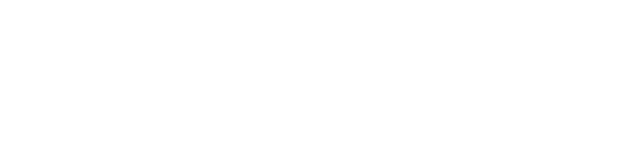
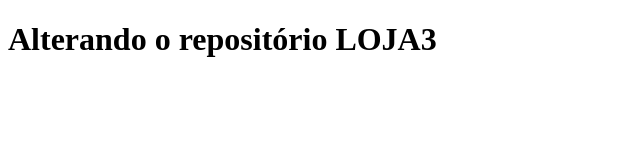
Before and after one commit to Rudineitomaz/lojavirtual, a plain HTML site: page index.html in a window 1280 px wide. Shown: the whole page, without its empty margins (0-640 px from the left). Drawn offline with Linux system fonts and the light colour scheme.

Commit message:
editing index & creating script.js

```diff
--- a/index.html
+++ b/index.html
@@ -6,5 +6,6 @@
     <title>Document</title>
 </head>
 <body>
+    <h1>Alterando o repositório LOJA3</h1>
 </body>
 </html>
--- /dev/null
+++ b/script.js
@@ -0,0 +1 @@
+console.log("Hello, World!");
```
